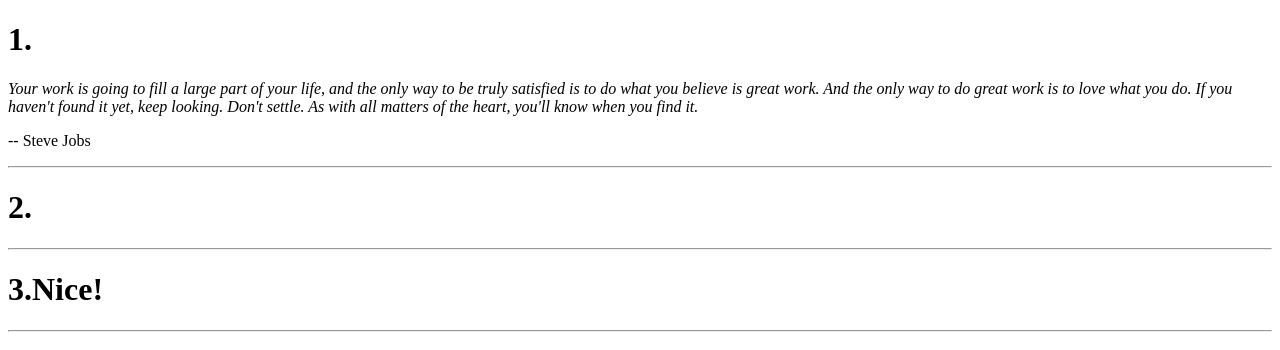
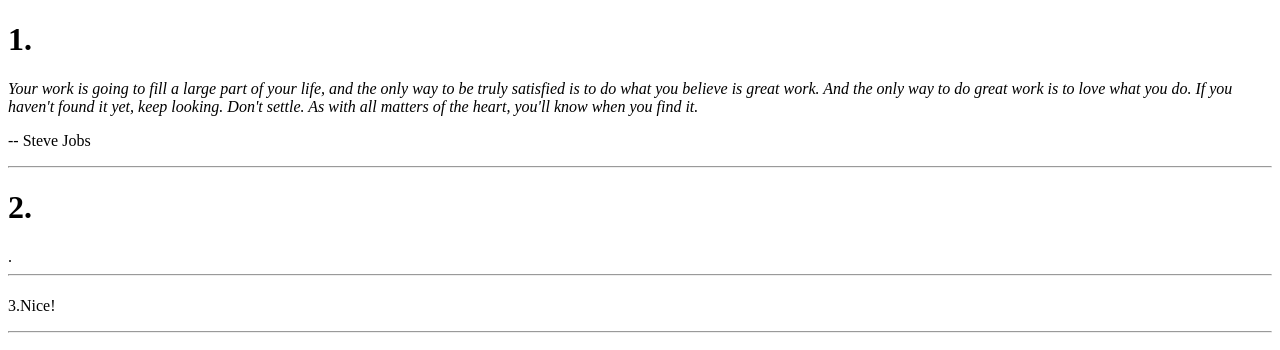
Before and after one commit to dinn7470/Lab-1-Part-1, a plain HTML site: page index.html in a window 1280 px wide. Shown: the top 350 px of the page. Drawn offline with Linux system fonts and the light colour scheme.

Commit message:
Update index.html

```diff
--- a/index.html
+++ b/index.html
@@ -14,12 +14,16 @@
          <p>-- Steve Jobs</p>
       <hr>
 
-      <h1>2.<!-- & --></h1>
+      <h1>2. </h1>
       <!-- Your solution to #2 here -->
+      .<!-- & -->
       <hr>
 
-      <h1>3.Nice!</h1>
+      <h1></h1>
       <!-- Your solution to #3 here -->
+      <p>
+         3.Nice!
+      </p>
       <hr>
 
       <h1>4.<a href="stuff.html">Go to my stuff</a>
```
